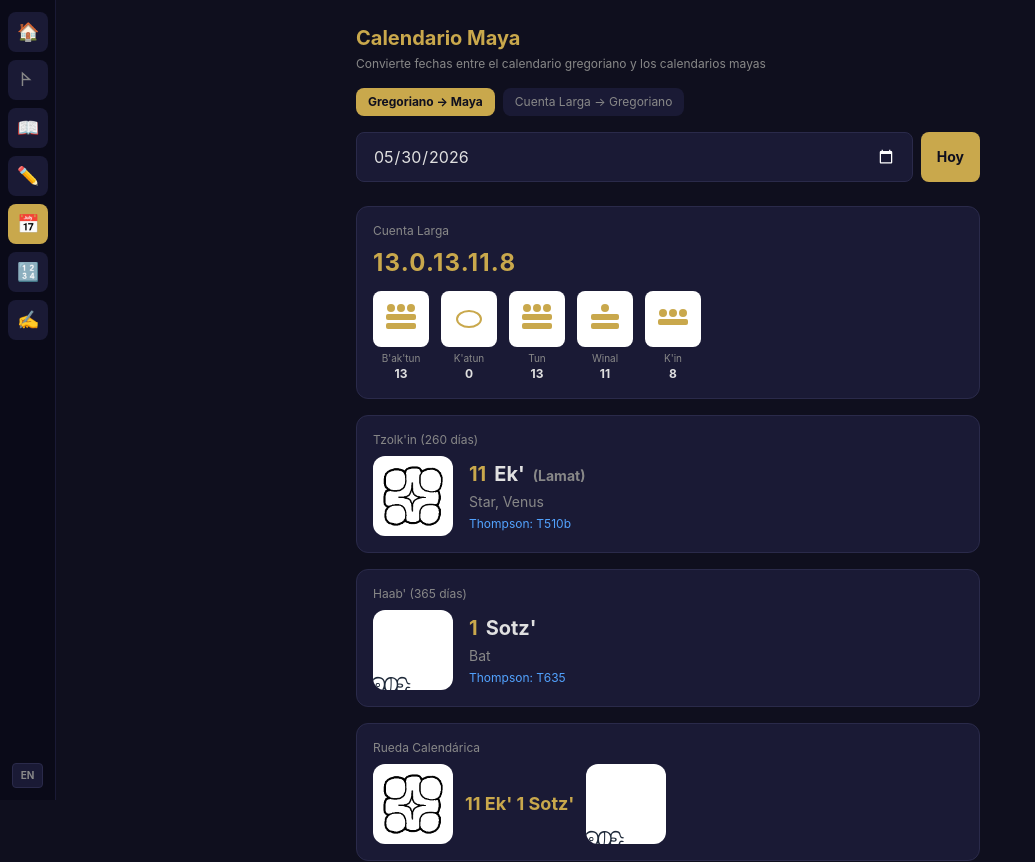
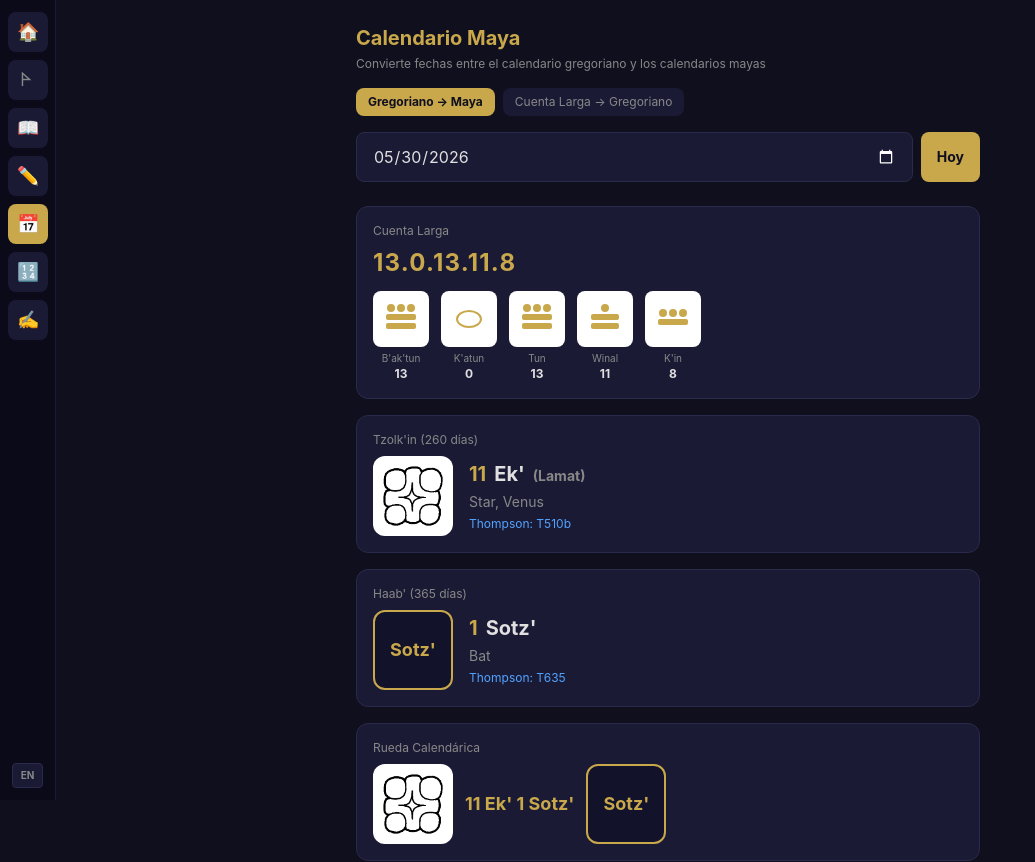
Before and after one commit to Heloqui/maya-translator, a Next.js app: page /calendar in a window 1280 px wide. Shown: the top 862 px of the page, without its empty margins (0-1035 px from the left). Built offline with nearby package versions, Linux system fonts and the light colour scheme.

Commit message:
fix: replace unreadable font fallback with styled name in calendar
When no Tokovinine image exists, show the sign name in gold text
on dark background with gold border instead of tiny Douros font glyphs.

Co-Authored-By: Claude Opus 4.6 (1M context) <noreply@anthropic.com>

```diff
--- a/src/components/CalendarDisplay.jsx
+++ b/src/components/CalendarDisplay.jsx
@@ -10,22 +10,24 @@ function CalendarGlyph({ name, thompson }) {
 
   if (!imgPath && !fontChar) return null
 
-  return (
-    <div className="flex-shrink-0 w-20 h-20 bg-white rounded-xl flex items-center justify-center overflow-hidden">
-      {imgPath ? (
+  if (imgPath) {
+    return (
+      <div className="flex-shrink-0 w-20 h-20 bg-white rounded-xl flex items-center justify-center p-2">
         <img
           src={imgPath}
           alt={name}
-          className="w-full h-full object-contain p-2"
+          className="max-w-full max-h-full object-contain"
         />
-      ) : (
-        <span
-          style={{ fontFamily: 'MayaGlyphs, serif', fontSize: '5rem', lineHeight: 1 }}
-          className="text-gray-800"
-        >
-          {fontChar}
-        </span>
-      )}
+      </div>
+    )
+  }
+
+  // No Tokovinine image — show stylized name instead of tiny font glyph
+  return (
+    <div className="flex-shrink-0 w-20 h-20 bg-maya-deep rounded-xl flex items-center justify-center border-2 border-maya-gold">
+      <span className="text-lg font-bold text-maya-gold text-center leading-tight px-1">
+        {name}
+      </span>
     </div>
   )
 }
```
